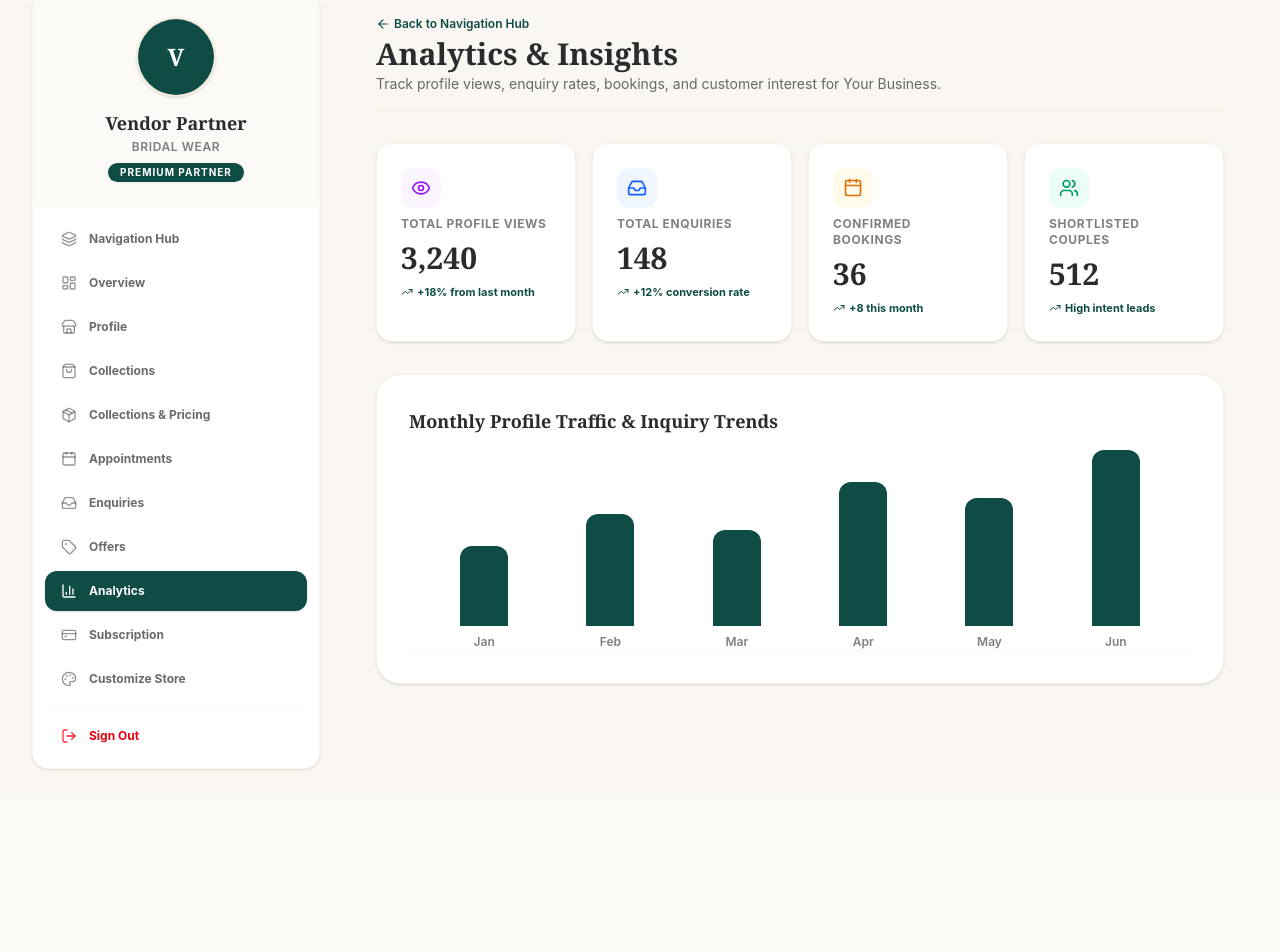
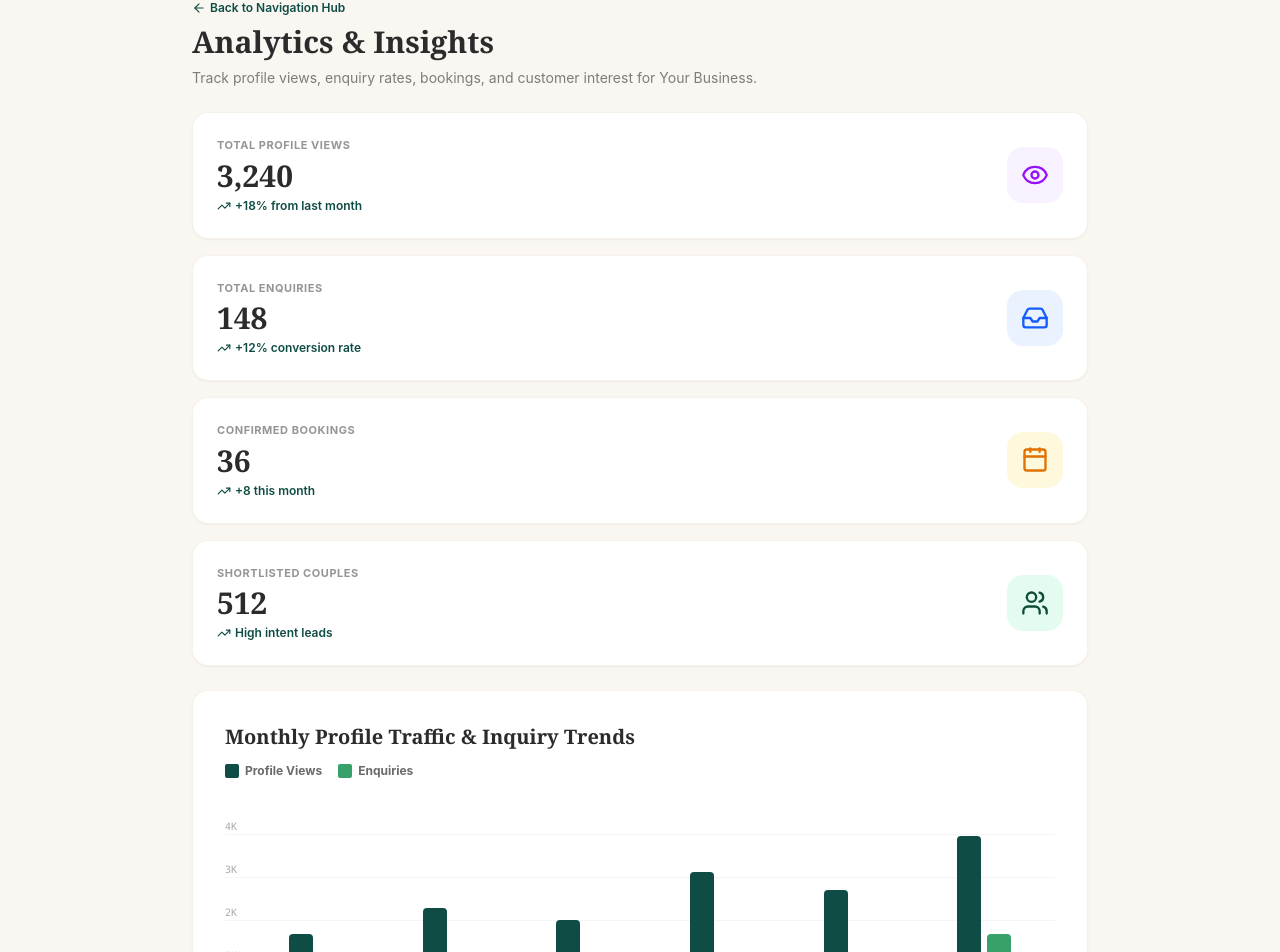
Before and after one commit to shabanvp/cloche, a Next.js app in the folder frontend/: page /vendor/analytics in a window 1280 px wide. Shown: the part 165-1117 px from the top of the page. Before the commit the page ends 958 px from the top, so only its background shows below. Built offline with nearby package versions, Linux system fonts and the light colour scheme; no server answers.

Commit message:
analytics

```diff
--- a/frontend/src/app/vendor/analytics/page.tsx
+++ b/frontend/src/app/vendor/analytics/page.tsx
@@ -2,7 +2,8 @@
 
 import { useEffect, useState } from "react";
 import Link from "next/link";
-import { ArrowLeft, BarChart3, Eye, Inbox, Calendar, TrendingUp, Users } from "lucide-react";
+import { ArrowLeft, Eye, Inbox, Calendar, Users, TrendingUp } from "lucide-react";
+import { BottomNavBar } from "@/components/BottomNavBar";
 
 export default function VendorAnalyticsPage() {
   const [businessName, setBusinessName] = useState("Your Business");
@@ -10,94 +11,201 @@ export default function VendorAnalyticsPage() {
   useEffect(() => {
     if (typeof window !== "undefined") {
       try {
+        const storedName =
+          localStorage.getItem("boutique_name") ||
+          localStorage.getItem("vendor_name") ||
+          localStorage.getItem("businessName") ||
+          localStorage.getItem("user_name");
+
         const rawUserData = localStorage.getItem("cloche_user_data");
+        const rawVendors = localStorage.getItem("cloche_registered_vendors");
+
+        if (storedName) setBusinessName(storedName);
+
         if (rawUserData) {
           const u = JSON.parse(rawUserData);
-          if (u.name || u.boutique_name) setBusinessName(u.name || u.boutique_name);
+          if (u.boutique_name || u.name || u.businessName) {
+            setBusinessName(u.boutique_name || u.name || u.businessName);
+          }
+        } else if (rawVendors) {
+          const v = JSON.parse(rawVendors);
+          if (v.length > 0 && (v[0].boutique_name || v[0].name)) {
+            setBusinessName(v[0].boutique_name || v[0].name);
+          }
         }
       } catch (e) {}
     }
   }, []);
 
+  const chartData = [
+    { month: "Jan", viewsHeight: "40%", enquiriesHeight: "18%" },
+    { month: "Feb", viewsHeight: "55%", enquiriesHeight: "25%" },
+    { month: "Mar", viewsHeight: "48%", enquiriesHeight: "18%" },
+    { month: "Apr", viewsHeight: "75%", enquiriesHeight: "30%" },
+    { month: "May", viewsHeight: "65%", enquiriesHeight: "30%" },
+    { month: "Jun", height: "95%", viewsHeight: "95%", enquiriesHeight: "40%" },
+  ];
+
   return (
-    <div className="space-y-8 animate-in fade-in duration-500 max-w-6xl mx-auto p-4 sm:p-6 font-sans">
-      {/* Header */}
-      <div className="flex flex-col sm:flex-row justify-between items-start sm:items-center border-b border-gold/15 pb-4 gap-4">
-        <div>
-          <Link href="/vendor" className="text-xs font-semibold text-[#0F4C45] hover:underline flex items-center gap-1 mb-1">
-            <ArrowLeft className="w-3.5 h-3.5" /> Back to Navigation Hub
-          </Link>
-          <h1 className="text-3xl font-display font-bold text-charcoal">Analytics & Insights</h1>
-          <p className="text-sm text-charcoal/70 mt-0.5">Track profile views, enquiry rates, bookings, and customer interest for {businessName}.</p>
+    <div className="space-y-6 animate-in fade-in duration-500 max-w-4xl mx-auto font-sans pb-28">
+      {/* Back Navigation & Header */}
+      <div className="space-y-2 pt-2">
+        <Link
+          href="/vendor"
+          className="text-xs font-semibold text-[#0F4C45] hover:underline flex items-center gap-1"
+        >
+          <ArrowLeft className="w-3.5 h-3.5" /> Back to Navigation Hub
+        </Link>
+        <h1 className="text-3xl font-serif font-bold text-charcoal">Analytics & Insights</h1>
+        <p className="text-sm text-charcoal/60">
+          Track profile views, enquiry rates, bookings, and customer interest for {businessName}.
+        </p>
+      </div>
+
+      {/* 4 KPI Cards Grid */}
+      <div className="space-y-4">
+        {/* Card 1: Total Profile Views */}
+        <div className="bg-white p-6 rounded-2xl border border-gold/15 shadow-xs flex items-center justify-between gap-4">
+          <div className="space-y-1">
+            <p className="text-[11px] font-bold uppercase tracking-wider text-charcoal/50">
+              TOTAL PROFILE VIEWS
+            </p>
+            <h3 className="text-3xl font-serif font-bold text-charcoal">3,240</h3>
+            <p className="text-xs font-semibold text-[#0F4C45] flex items-center gap-1">
+              <TrendingUp className="w-3.5 h-3.5" /> +18% from last month
+            </p>
+          </div>
+          <div className="w-14 h-14 rounded-2xl bg-purple-100/60 text-purple-600 flex items-center justify-center shrink-0">
+            <Eye className="w-7 h-7" />
+          </div>
+        </div>
+
+        {/* Card 2: Total Enquiries */}
+        <div className="bg-white p-6 rounded-2xl border border-gold/15 shadow-xs flex items-center justify-between gap-4">
+          <div className="space-y-1">
+            <p className="text-[11px] font-bold uppercase tracking-wider text-charcoal/50">
+              TOTAL ENQUIRIES
+            </p>
+            <h3 className="text-3xl font-serif font-bold text-charcoal">148</h3>
+            <p className="text-xs font-semibold text-[#0F4C45] flex items-center gap-1">
+              <TrendingUp className="w-3.5 h-3.5" /> +12% conversion rate
+            </p>
+          </div>
+          <div className="w-14 h-14 rounded-2xl bg-blue-100/60 text-blue-600 flex items-center justify-center shrink-0">
+            <Inbox className="w-7 h-7" />
+          </div>
+        </div>
+
+        {/* Card 3: Confirmed Bookings */}
+        <div className="bg-white p-6 rounded-2xl border border-gold/15 shadow-xs flex items-center justify-between gap-4">
+          <div className="space-y-1">
+            <p className="text-[11px] font-bold uppercase tracking-wider text-charcoal/50">
+              CONFIRMED BOOKINGS
+            </p>
+            <h3 className="text-3xl font-serif font-bold text-charcoal">36</h3>
+            <p className="text-xs font-semibold text-[#0F4C45] flex items-center gap-1">
+              <TrendingUp className="w-3.5 h-3.5" /> +8 this month
+            </p>
+          </div>
+          <div className="w-14 h-14 rounded-2xl bg-amber-100/60 text-amber-600 flex items-center justify-center shrink-0">
+            <Calendar className="w-7 h-7" />
+          </div>
+        </div>
+
+        {/* Card 4: Shortlisted Couples */}
+        <div className="bg-white p-6 rounded-2xl border border-gold/15 shadow-xs flex items-center justify-between gap-4">
+          <div className="space-y-1">
+            <p className="text-[11px] font-bold uppercase tracking-wider text-charcoal/50">
+              SHORTLISTED COUPLES
+            </p>
+            <h3 className="text-3xl font-serif font-bold text-charcoal">512</h3>
+            <p className="text-xs font-semibold text-[#0F4C45] flex items-center gap-1">
+              <TrendingUp className="w-3.5 h-3.5" /> High intent leads
+            </p>
+          </div>
+          <div className="w-14 h-14 rounded-2xl bg-emerald-100/60 text-emerald flex items-center justify-center shrink-0">
+            <Users className="w-7 h-7" />
+          </div>
         </div>
       </div>
 
-      {/* Metrics Cards */}
-      <div className="grid grid-cols-1 sm:grid-cols-2 lg:grid-cols-4 gap-4">
-        <div className="bg-white p-6 rounded-2xl border border-gold/15 shadow-sm space-y-2">
-          <div className="w-10 h-10 rounded-xl bg-purple-50 text-purple-600 flex items-center justify-center font-bold">
-            <Eye className="w-5 h-5" />
+      {/* Monthly Profile Traffic & Inquiry Trends Chart Card */}
+      <div className="bg-white p-6 sm:p-8 rounded-2xl border border-gold/15 shadow-xs space-y-6">
+        <div>
+          <h3 className="text-xl font-serif font-bold text-charcoal">
+            Monthly Profile Traffic & Inquiry Trends
+          </h3>
+
+          {/* Legend */}
+          <div className="flex items-center gap-4 mt-3 text-xs font-bold text-charcoal/70">
+            <div className="flex items-center gap-1.5">
+              <span className="w-3.5 h-3.5 bg-[#0F4C45] rounded-xs"></span>
+              <span>Profile Views</span>
+            </div>
+            <div className="flex items-center gap-1.5">
+              <span className="w-3.5 h-3.5 bg-[#38A169] rounded-xs"></span>
+              <span>Enquiries</span>
+            </div>
           </div>
-          <p className="text-xs font-bold text-charcoal/60 uppercase tracking-wider">Total Profile Views</p>
-          <h3 className="text-3xl font-display font-bold text-charcoal">3,240</h3>
-          <span className="text-[11px] font-bold text-[#0F4C45] flex items-center gap-1">
-            <TrendingUp className="w-3 h-3" /> +18% from last month
-          </span>
         </div>
 
-        <div className="bg-white p-6 rounded-2xl border border-gold/15 shadow-sm space-y-2">
-          <div className="w-10 h-10 rounded-xl bg-blue-50 text-blue-600 flex items-center justify-center font-bold">
-            <Inbox className="w-5 h-5" />
+        {/* Bar Chart Graphic */}
+        <div className="relative pt-4">
+          {/* Y-Axis Grid Lines & Labels */}
+          <div className="relative h-48 border-b border-gold/15 flex flex-col justify-between text-[10px] text-charcoal/40 font-mono pb-1">
+            <div className="border-b border-gray-100 w-full flex justify-between items-center">
+              <span>4K</span>
+            </div>
+            <div className="border-b border-gray-100 w-full flex justify-between items-center">
+              <span>3K</span>
+            </div>
+            <div className="border-b border-gray-100 w-full flex justify-between items-center">
+              <span>2K</span>
+            </div>
+            <div className="border-b border-gray-100 w-full flex justify-between items-center">
+              <span>1K</span>
+            </div>
+            <div className="w-full flex justify-between items-center">
+              <span>0</span>
+            </div>
+
+            {/* Bars Column Container */}
+            <div className="absolute inset-0 pl-7 pr-2 pt-2 pb-1 flex items-end justify-between gap-2">
+              {chartData.map((item, idx) => (
+                <div key={idx} className="flex-1 flex items-end justify-center gap-1.5 h-full">
+                  {/* Profile Views Bar */}
+                  <div
+                    style={{ height: item.viewsHeight }}
+                    className="w-4 sm:w-6 bg-[#0F4C45] rounded-t-sm transition-all hover:opacity-90"
+                    title={`${item.month} Profile Views`}
+                  ></div>
+                  {/* Enquiries Bar */}
+                  <div
+                    style={{ height: item.enquiriesHeight }}
+                    className="w-4 sm:w-6 bg-[#38A169] rounded-t-sm transition-all hover:opacity-90"
+                    title={`${item.month} Enquiries`}
+                  ></div>
+                </div>
+              ))}
+            </div>
           </div>
-          <p className="text-xs font-bold text-charcoal/60 uppercase tracking-wider">Total Enquiries</p>
-          <h3 className="text-3xl font-display font-bold text-charcoal">148</h3>
-          <span className="text-[11px] font-bold text-[#0F4C45] flex items-center gap-1">
-            <TrendingUp className="w-3 h-3" /> +12% conversion rate
-          </span>
+
+          {/* X-Axis Month Labels */}
+          <div className="pl-7 pr-2 flex justify-between text-xs font-semibold text-charcoal/60 mt-3 text-center">
+            {chartData.map((item, idx) => (
+              <span key={idx} className="flex-1">
+                {item.month}
+              </span>
+            ))}
+          </div>
         </div>
 
-        <div className="bg-white p-6 rounded-2xl border border-gold/15 shadow-sm space-y-2">
-          <div className="w-10 h-10 rounded-xl bg-amber-50 text-amber-600 flex items-center justify-center font-bold">
-            <Calendar className="w-5 h-5" />
-          </div>
-          <p className="text-xs font-bold text-charcoal/60 uppercase tracking-wider">Confirmed Bookings</p>
-          <h3 className="text-3xl font-display font-bold text-charcoal">36</h3>
-          <span className="text-[11px] font-bold text-[#0F4C45] flex items-center gap-1">
-            <TrendingUp className="w-3 h-3" /> +8 this month
-          </span>
-        </div>
-
-        <div className="bg-white p-6 rounded-2xl border border-gold/15 shadow-sm space-y-2">
-          <div className="w-10 h-10 rounded-xl bg-emerald-50 text-emerald-600 flex items-center justify-center font-bold">
-            <Users className="w-5 h-5" />
-          </div>
-          <p className="text-xs font-bold text-charcoal/60 uppercase tracking-wider">Shortlisted Couples</p>
-          <h3 className="text-3xl font-display font-bold text-charcoal">512</h3>
-          <span className="text-[11px] font-bold text-[#0F4C45] flex items-center gap-1">
-            <TrendingUp className="w-3 h-3" /> High intent leads
-          </span>
-        </div>
+        <p className="text-[11px] text-charcoal/40 pt-2 border-t border-gold/10">
+          Data shown is for the current year.
+        </p>
       </div>
 
-      {/* Chart Representation */}
-      <div className="bg-white p-6 sm:p-8 rounded-3xl border border-gold/15 shadow-sm space-y-6">
-        <h3 className="text-lg font-display font-bold text-charcoal">Monthly Profile Traffic & Inquiry Trends</h3>
-        <div className="h-48 flex items-end justify-between gap-2 pt-8 px-4 border-b border-gold/10">
-          {[
-            { month: "Jan", height: "h-20" },
-            { month: "Feb", height: "h-28" },
-            { month: "Mar", height: "h-24" },
-            { month: "Apr", height: "h-36" },
-            { month: "May", height: "h-32" },
-            { month: "Jun", height: "h-44" },
-          ].map((bar, i) => (
-            <div key={i} className="flex-1 flex flex-col items-center gap-2">
-              <div className={`w-full max-w-[48px] ${bar.height} bg-[#0F4C45] rounded-t-xl transition-all hover:bg-[#12584E]`}></div>
-              <span className="text-xs font-semibold text-charcoal/60">{bar.month}</span>
-            </div>
-          ))}
-        </div>
-      </div>
+      <BottomNavBar activeTab="vendors" />
     </div>
   );
 }
--- a/frontend/src/app/vendor/layout.tsx
+++ b/frontend/src/app/vendor/layout.tsx
@@ -13,6 +13,7 @@ export default function VendorLayout({ children }: { children: ReactNode }) {
   const isStandaloneProfile = pathname === "/vendor/profile" || pathname === "/vendor/profile/";
   const isStandalonePackages = pathname.startsWith("/vendor/packages") || pathname.startsWith("/vendor/collections-pricing");
   const isStandaloneOffers = pathname.startsWith("/vendor/offers");
+  const isStandaloneAnalytics = pathname.startsWith("/vendor/analytics");
 
   if (isAuthPage) {
     return (
@@ -24,8 +25,8 @@ export default function VendorLayout({ children }: { children: ReactNode }) {
     );
   }
 
-  // Standalone full-width screens (Navigation Hub, Overview, Profile, Collections & Pricing, Offers) without sidebar or public footer
-  if (isNavigationHub || isStandaloneOverview || isStandaloneProfile || isStandalonePackages || isStandaloneOffers) {
+  // Standalone full-width screens (Navigation Hub, Overview, Profile, Collections & Pricing, Offers, Analytics) without sidebar or public footer
+  if (isNavigationHub || isStandaloneOverview || isStandaloneProfile || isStandalonePackages || isStandaloneOffers || isStandaloneAnalytics) {
     return (
       <div className="min-h-screen bg-[#FAF7F2] flex flex-col font-sans">
         <main className="flex-1 py-6 px-4 sm:px-6 lg:px-8 max-w-[1200px] mx-auto w-full">
```
